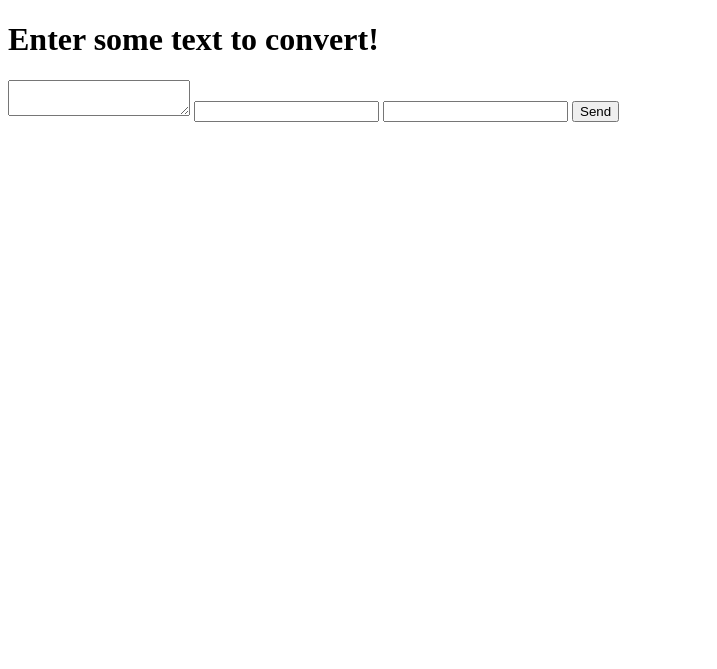
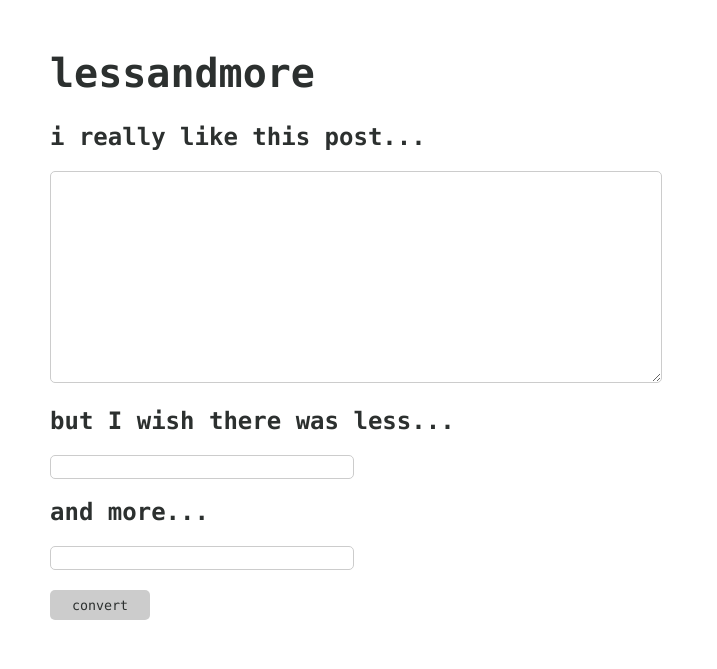
Before and after one commit to vm/lessandmore, a Flask app: page / in a window 1280 px wide. Shown: the top 669 px of the page, without its empty margins (0-717 px from the left). Run offline with Flask 2, Linux system fonts and the light colour scheme.

Commit message:
More styles

```diff
--- /dev/null
+++ b/static/style.css
@@ -0,0 +1,41 @@
+* {
+  font-family: 'menlo';
+  color: #2C302F;
+}
+
+body {
+  margin: 50px;
+}
+
+h1 {
+  font-size: 40px;
+}
+
+textarea {
+  width: 600px;
+  height: 200px;
+  border: 1px solid #cccccc;
+  border-radius: 5px;
+  padding: 5px;
+}
+
+input[type=text] {
+  -webkit-border-radius: 5px;
+  -moz-border-radius: 5px;
+  border-radius: 5px;
+  border: 1px solid #cccccc;
+  width: 300px;
+  height: 20px;
+  padding: 1px;
+}
+
+input[type=submit] {
+  margin-top: 20px;
+  background: #ccc;
+  border: 0 none;
+  cursor: pointer;
+  -webkit-border-radius: 5px;
+  border-radius: 5px;
+  height: 30px;
+  width: 100px;
+}
--- a/templates/index.html
+++ b/templates/index.html
@@ -1,12 +1,20 @@
 <!DOCTYPE html>
 <html lang="en">
+  <head>
+    <title>lessandmore</title>
+    <link rel=stylesheet type=text/css href="{{ url_for('static', filename='style.css') }}">
+  </head>
   <body>
-    <h1>Enter some text to convert!</h1>
+    <h1>lessandmore</h1>
     <form action="." method="POST">
+      <h2>i really like this post...</h2>
       <textarea type="text" name="text"></textarea>
+      <h2>but I wish there was less...</h2>
       <input type="text" name="less">
+      <h2>and more...</h2>
       <input type="text" name="more">
-      <input type="submit" name="text" value="Send">
+      <br>
+      <input type="submit" name="text" value="convert">
     </form>
   </body>
 </html>
```
